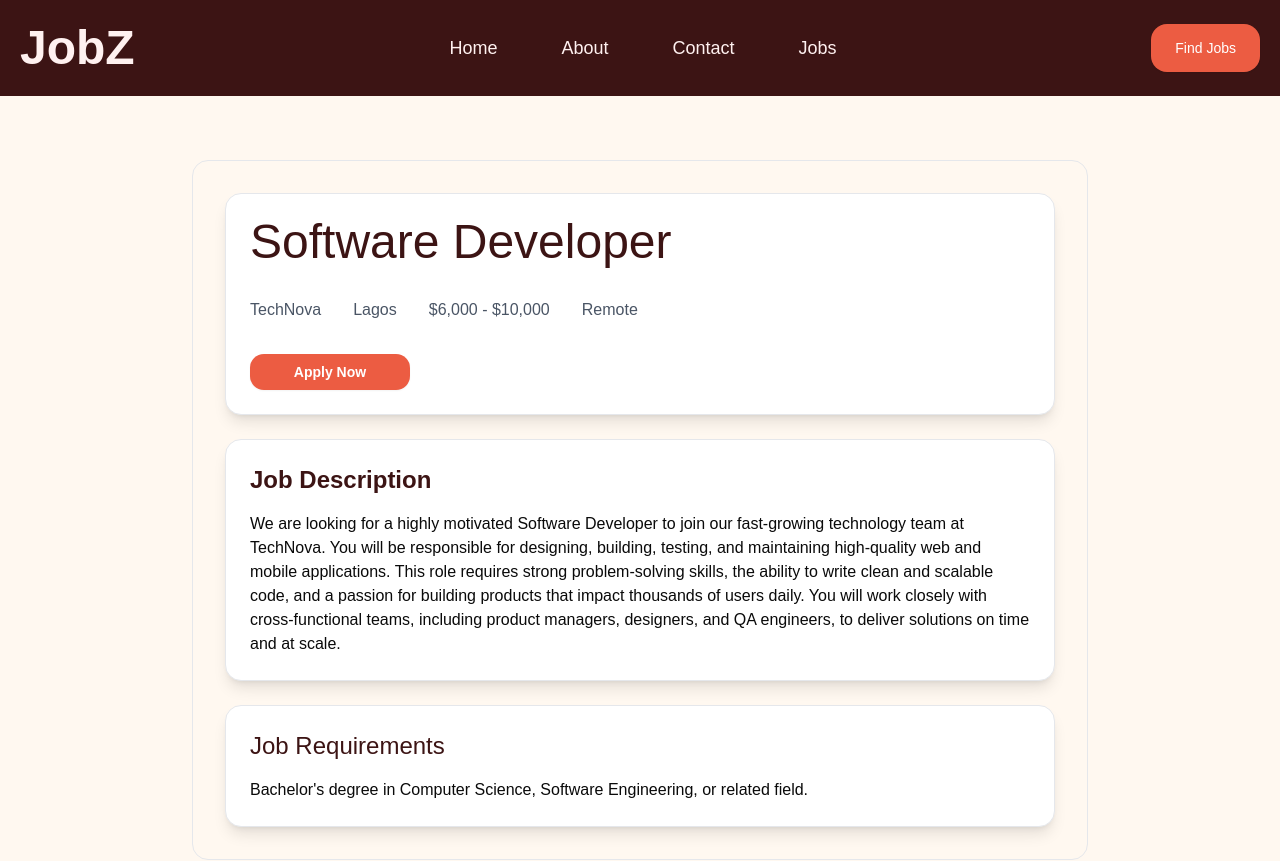
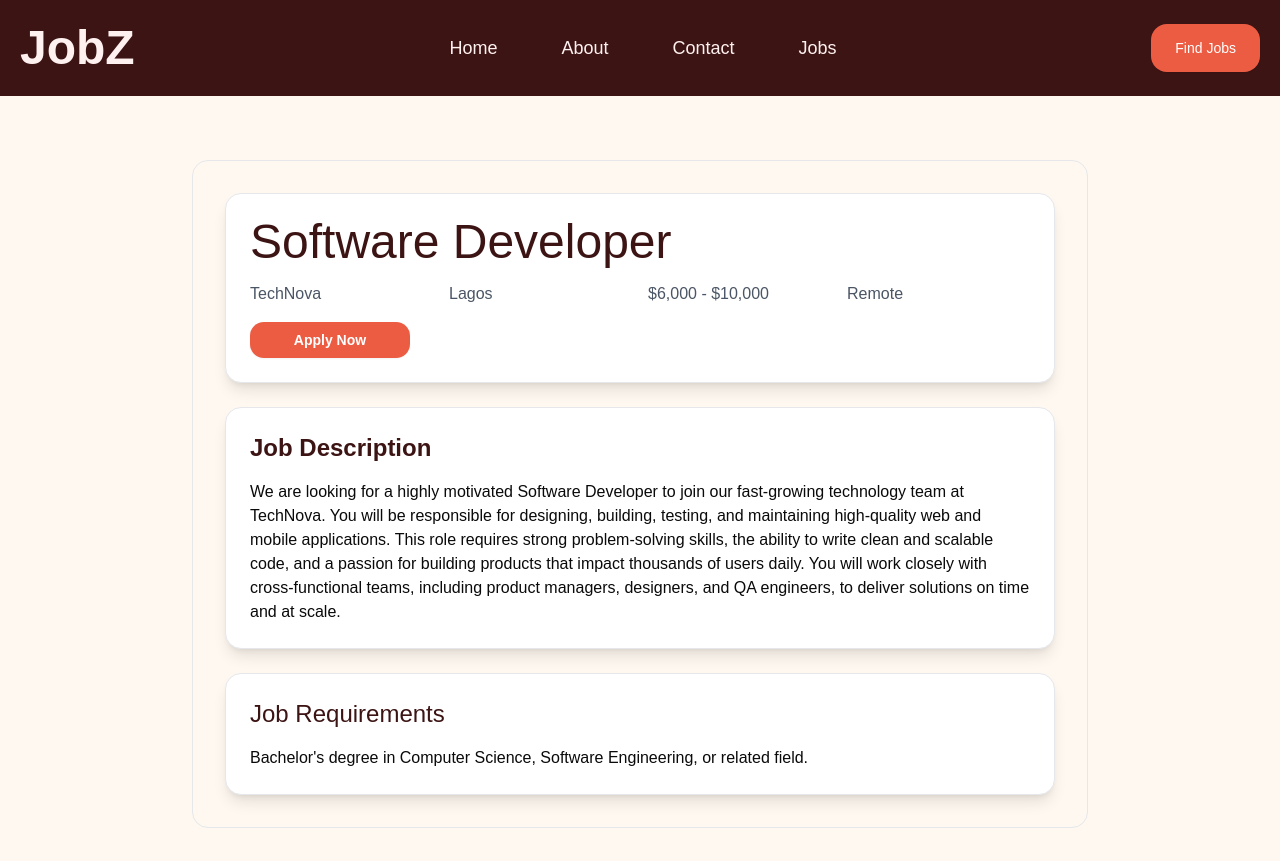
Before and after one commit to Andirell/capstone-project, a Next.js app: page /jobs/1 in a window 1280 px wide. Shown: the top 861 px of the page. Built offline with nearby package versions, Linux system fonts and the light colour scheme; a web font is replaced by a local one.

Commit message:
fix; my job card

```diff
--- a/src/app/jobs/[slug]/page.jsx
+++ b/src/app/jobs/[slug]/page.jsx
@@ -86,13 +86,13 @@ export default function Page({ params }) {
     <section className="py-16 bg-[#FFF8F0]">
       <MaxWidthContainer>
       <div className="border  border-gray-200 rounded-2xl p-8 space-y-6 w-full max-w-4xl mx-auto">
-        <div className="bg-white gap-8 shadow-lg border border-gray-200 rounded-2xl p-6 flex flex-col hover:shadow-xl transition">
-          <h1 className="text-5xl text-[#3C1414]">{differentJob.title}</h1>
-          <div className="flex gap-8 text-gray-600">
-            <p>{differentJob.company}</p>
-            <p>{differentJob.location}</p>
-            <p>{differentJob.salary}</p>
-            <p>{differentJob.tags}</p>
+        <div className="bg-white gap-4 shadow-lg border border-gray-200 rounded-2xl p-6 flex flex-col hover:shadow-xl transition">
+          <h1 className="text-3xl sm:text-4xl md:text-5xl break-words text-[#3C1414]">{differentJob.title}</h1>
+          <div className="flex flex-col sm:flex-row sm:flex-wrap gap-4 text-gray-600">
+            <p className="flex-1">{differentJob.company}</p>
+            <p className="flex-1">{differentJob.location}</p>
+            <p className="flex-1">{differentJob.salary}</p>
+            <p className="flex-1">{differentJob.tags}</p>
           </div>
           <Button
             onClick={() => setIsOpen(true)}
```
